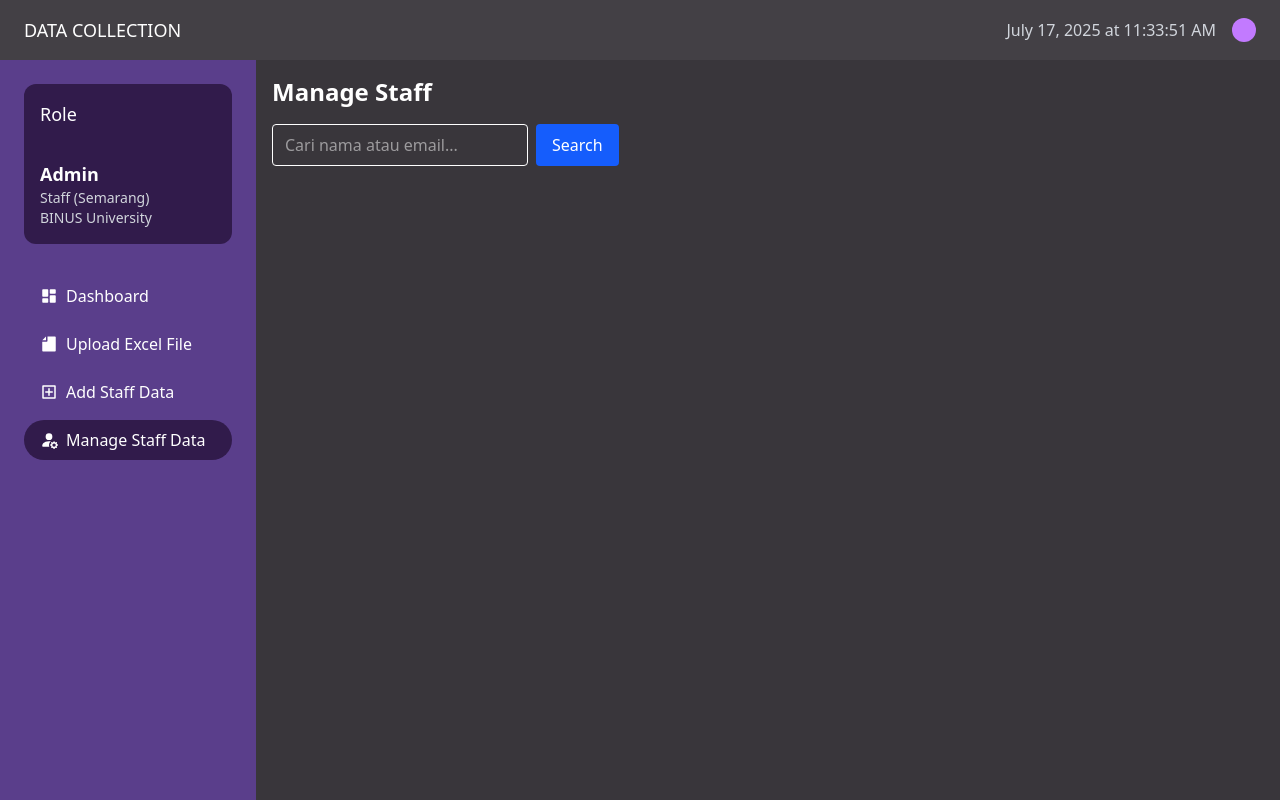
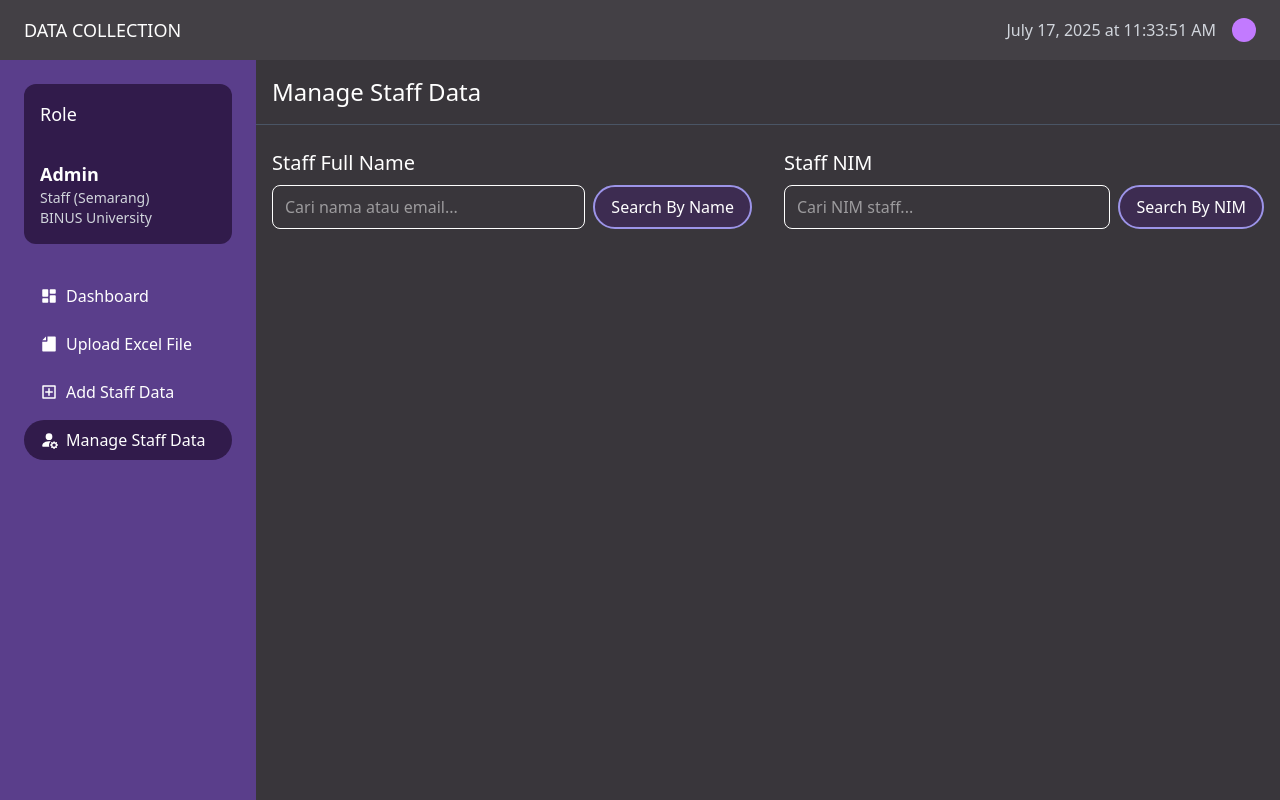
Before and after one commit to vDescent/frontend-pendataan-react, a React (Vite) app: page /dashboard/manage in a window 1280 px wide. Built offline with nearby package versions, Linux system fonts and the light colour scheme; sample sign-in values are in the browser's storage.

Commit message:
fix: fixing ManageData.jsx not finished yet

```diff
--- a/src/pages/main/ManageData.jsx
+++ b/src/pages/main/ManageData.jsx
@@ -3,7 +3,8 @@ import axios from "axios";
 import { useNavigate } from "react-router-dom";
 
 export default function ManageStaff() {
-  const [keyword, setKeyword] = useState("");
+  const [keywordName, setKeywordName] = useState("");
+  const [keywordNIM, setKeywordNIM] = useState("");
   const [results, setResults] = useState([]);
   const [selectedStaff, setSelectedStaff] = useState(null);
   const [actionType, setActionType] = useState(""); // terminate | unterminate
@@ -15,7 +16,19 @@ export default function ManageStaff() {
   const searchByName = async () => {
     try {
       const res = await axios.get(
-        `http://localhost:5077/api/staff/search?keyword=${keyword}`
+        `http://localhost:5077/api/staff/search?keyword=${keywordName}`
+      );
+      setResults(res.data);
+    } catch (err) {
+      alert("Gagal mencari staff");
+      console.error(err);
+    }
+  };
+
+  const searchByNIM = async () => {
+    try {
+      const res = await axios.get(
+        `http://localhost:5077/api/staff/search?keyword=${keywordNIM}`
       );
       setResults(res.data);
     } catch (err) {
@@ -48,30 +61,61 @@ export default function ManageStaff() {
     }
   };
 
+  return (
+    <div>
+      <h1 className="text-2xl font-thin m-4">Manage Staff Data</h1>
+      <hr className="border-t border-gray-600 mb-2" />
 
-  return (
-    <div className="p-4">
-      <h1 className="text-2xl font-bold mb-4">Manage Staff</h1>
-
-      {/* Search by name/email */}
-      <div className="flex gap-2 mb-4">
+      {/* Search Form */}
+      <div className="flex gap-8 mb-4 p-4">
+        {/* Kolom kiri: Staff Full Name */}
+        <div className="w-1/2">
+          <div className="flex items-center gap-2 mb-2">
+            <p className="text-xl font-thin">Staff Full Name</p>
+          </div>
+          <div className="flex gap-2">
             <input
               type="text"
-          className="border px-3 py-2 rounded w-64"
+              className="border px-3 py-2 rounded-lg w-full"
               placeholder="Cari nama atau email..."
-          value={keyword}
-          onChange={(e) => setKeyword(e.target.value)}
+              value={keywordName}
+              onChange={(e) => setKeywordName(e.target.value)}
             />
             <button
-          className="bg-blue-600 text-white px-4 py-2 rounded"
+              className="bg-[#3D2C51] text-white px-4 py-2 rounded-4xl border-2 border-[#9C94E8] whitespace-nowrap"
               onClick={searchByName}
             >
-          Search
+              Search By Name
             </button>
+          </div>
+        </div>
+
+        {/* Kolom kanan: Staff NIM */}
+        <div className="w-1/2">
+          <div className="flex items-center gap-2 mb-2">
+            <p className="text-xl font-thin">Staff NIM</p>
+          </div>
+          <div className="flex gap-2">
+            <input
+              type="text"
+              className="border px-3 py-2 rounded-lg w-full"
+              placeholder="Cari NIM staff..."
+              value={keywordNIM}
+              onChange={(e) => setKeywordNIM(e.target.value)}
+            />
+            <button
+              className="bg-[#3D2C51] text-white px-4 py-2 rounded-4xl border-2 border-[#9C94E8] whitespace-nowrap"
+              onClick={searchByNIM}
+            >
+              Search By NIM
+            </button>
+          </div>
+        </div>
       </div>
 
       {/* Tabel hasil */}
       {results.length > 0 && (
+        <div className="mx-4">
         <table className="min-w-full border text-sm mt-4">
           <thead>
             <tr className="bg-gray-100">
@@ -131,6 +175,7 @@ export default function ManageStaff() {
             ))}
           </tbody>
         </table>
+        </div>
       )}
 
       {/* Modal konfirmasi terminate/unterminate */}
@@ -160,6 +205,7 @@ export default function ManageStaff() {
         </div>
       )}
 
+      {/* Modal hapus */}
       {showDeleteModal && staffToDelete && (
         <div className="fixed inset-0 bg-black bg-opacity-40 flex justify-center items-center z-50">
           <div className="bg-white p-6 rounded shadow-md w-full max-w-md">
```
Lines whose indentation alone changed are shown as unchanged.
